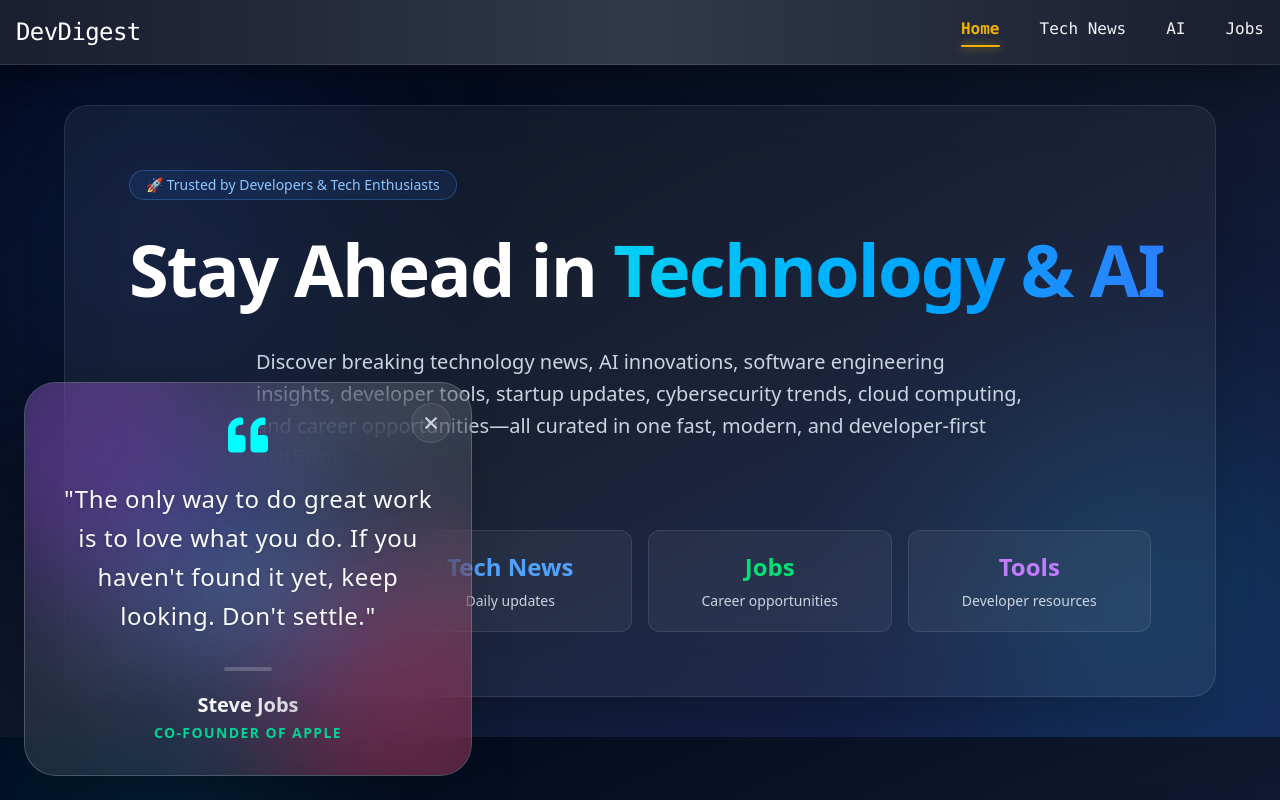
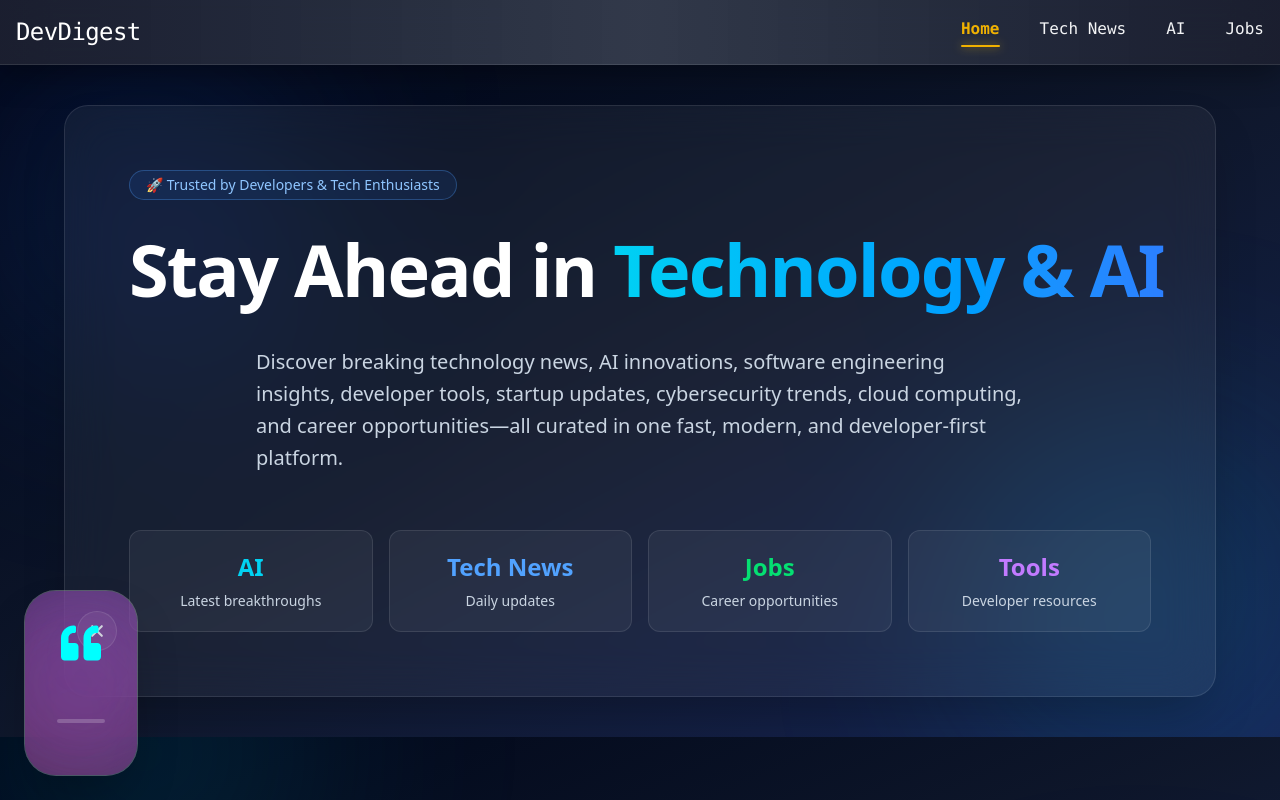
Before and after one commit to raushan-sinha/devdigest, a Next.js app: page / in a window 1280 px wide. Shown: the top 800 px of the page. Built offline with nearby package versions, Linux system fonts and the light colour scheme; no server answers.

Commit message:
Updated code with UI and Card props

```diff
--- a/components/ui/QuotePopupCard.tsx
+++ b/components/ui/QuotePopupCard.tsx
@@ -2,7 +2,7 @@ import { IoClose } from 'react-icons/io5';
 import { FaQuoteLeft } from 'react-icons/fa';
 import { QuoteCardProps } from '@/types/quoteCardProps.types';
 
-export default function QuotePopupCard({ onClose }: QuoteCardProps) {
+export default function QuotePopupCard({ q, a, onClose }: QuoteCardProps) {
     return (
         <div className="fixed inset-0 z-50 flex items-end justify-start p-4 sm:p-6">
             {/* Card Container */}
@@ -31,18 +31,15 @@ export default function QuotePopupCard({ onClose }: QuoteCardProps) {
 
                     {/* Quote Text */}
                     <p className="text-xl font-medium leading-relaxed tracking-wide text-gray-50 drop-shadow-sm sm:text-2xl">
-                        "The only way to do great work is to love what you do. If you haven't found it yet, keep looking. Don't settle."
+                        {q}
                     </p>
 
                     {/* Author Info */}
                     <div className="mt-2 flex flex-col items-center gap-1">
                         <div className="mb-4 h-1 w-12 rounded-full bg-white/20"></div>
                         <h3 className="bg-gradient-to-r from-white to-gray-300 bg-clip-text text-xl font-bold text-transparent">
-                            Steve Jobs
+                            {a}
                         </h3>
-                        <span className="text-sm font-semibold uppercase tracking-widest text-emerald-400">
-                            Co-founder of Apple
-                        </span>
                     </div>
                 </div>
             </div>
```
